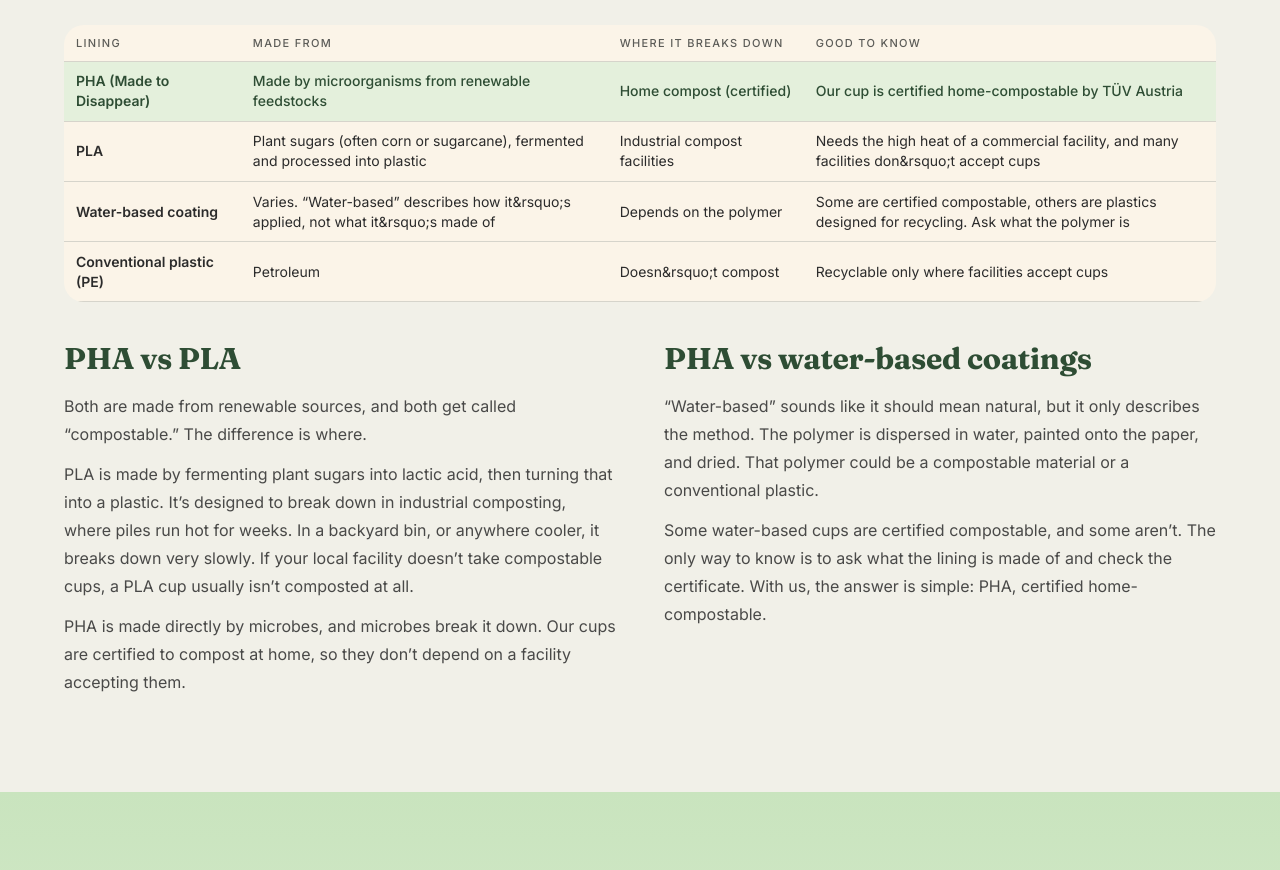
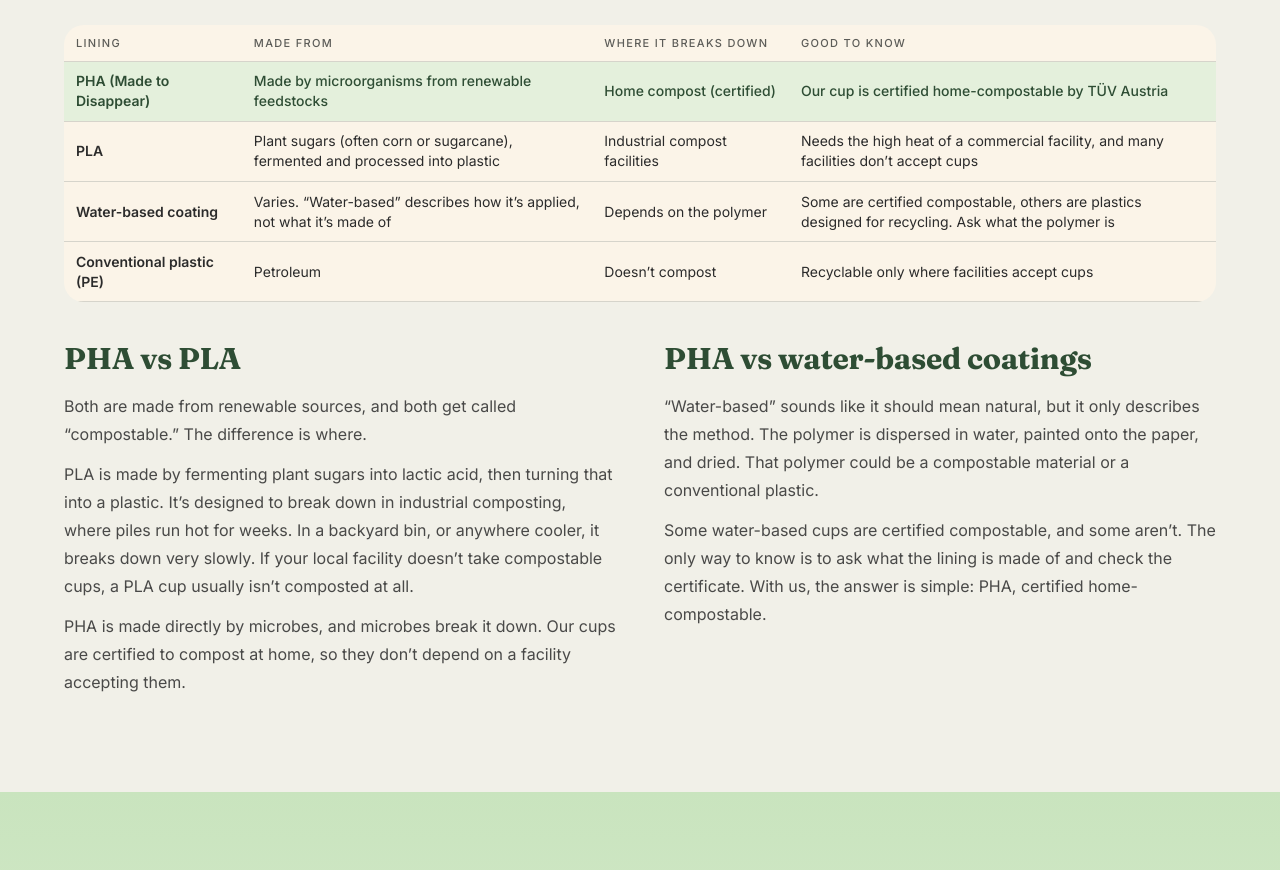
Before and after one commit to MTDsupply/MTD-site, a Next.js app: page /whats-in-your-cup in a window 1280 px wide. Shown: the part 1746-2616 px from the top of the page. Built offline with nearby package versions, Linux system fonts and the light colour scheme; no server answers; the database is empty.

Commit message:
What's in your cup: real apostrophes in the table and FAQ strings
Co-Authored-By: Claude Fable 5.1 <noreply@anthropic.com>

```diff
--- a/src/app/whats-in-your-cup/page.tsx
+++ b/src/app/whats-in-your-cup/page.tsx
@@ -16,17 +16,17 @@ export const metadata = pageMeta({
 
 const LININGS: [string, string, string, string][] = [
   ["PHA (Made to Disappear)", "Made by microorganisms from renewable feedstocks", "Home compost (certified)", `Our cup is certified home-compostable by ${site.certifier}`],
-  ["PLA", "Plant sugars (often corn or sugarcane), fermented and processed into plastic", "Industrial compost facilities", "Needs the high heat of a commercial facility, and many facilities don&rsquo;t accept cups"],
-  ["Water-based coating", "Varies. “Water-based” describes how it&rsquo;s applied, not what it&rsquo;s made of", "Depends on the polymer", "Some are certified compostable, others are plastics designed for recycling. Ask what the polymer is"],
-  ["Conventional plastic (PE)", "Petroleum", "Doesn&rsquo;t compost", "Recyclable only where facilities accept cups"],
+  ["PLA", "Plant sugars (often corn or sugarcane), fermented and processed into plastic", "Industrial compost facilities", "Needs the high heat of a commercial facility, and many facilities don’t accept cups"],
+  ["Water-based coating", "Varies. “Water-based” describes how it’s applied, not what it’s made of", "Depends on the polymer", "Some are certified compostable, others are plastics designed for recycling. Ask what the polymer is"],
+  ["Conventional plastic (PE)", "Petroleum", "Doesn’t compost", "Recyclable only where facilities accept cups"],
 ];
 
 const FAQ: [string, string][] = [
-  ["Is PHA a plastic?", "PHA is a biopolymer. It does the job of a plastic in the cup, holding hot liquid and sealing the seam, but it&rsquo;s made by microbes and broken down by them."],
+  ["Is PHA a plastic?", "PHA is a biopolymer. It does the job of a plastic in the cup, holding hot liquid and sealing the seam, but it’s made by microbes and broken down by them."],
   ["Will it hold up to hot coffee?", "Yes. These are hot cups, built for coffee and tea."],
   ["How long does it take to compost?", "Home-compost certification requires the material to break down within 12 months in home-compost conditions. A warm, active pile works fastest."],
   ["Is it the same as a PLA cup?", "No. PLA is designed for industrial composting. Our PHA-lined cup is certified for home composting. See the comparison above."],
-  ["Can I see the certificate?", "Yes. Please email us and we&rsquo;ll send them over."],
+  ["Can I see the certificate?", "Yes. Please email us and we’ll send them over."],
 ];
 
 export default function WhatsInYourCupPage() {
```
